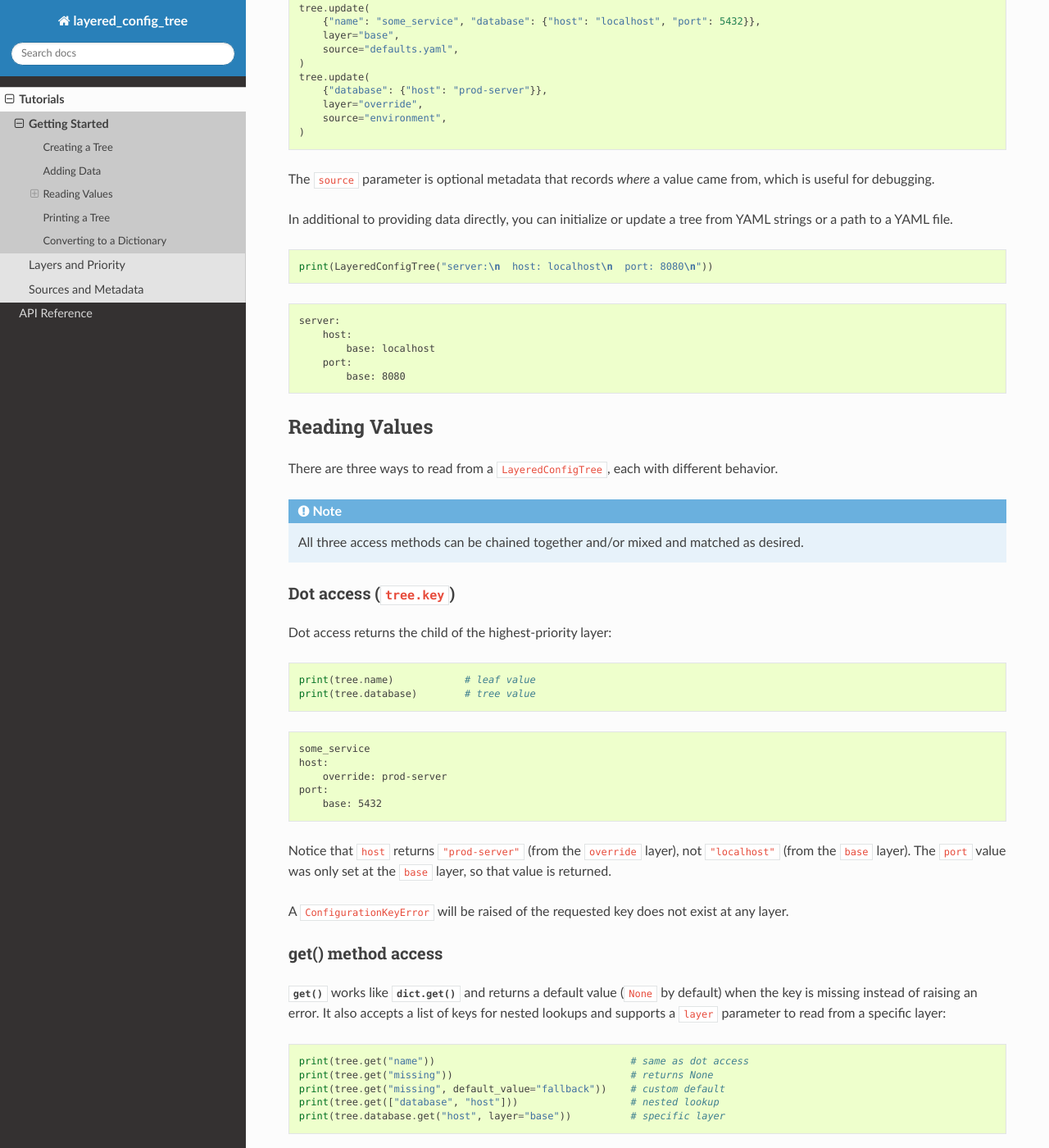
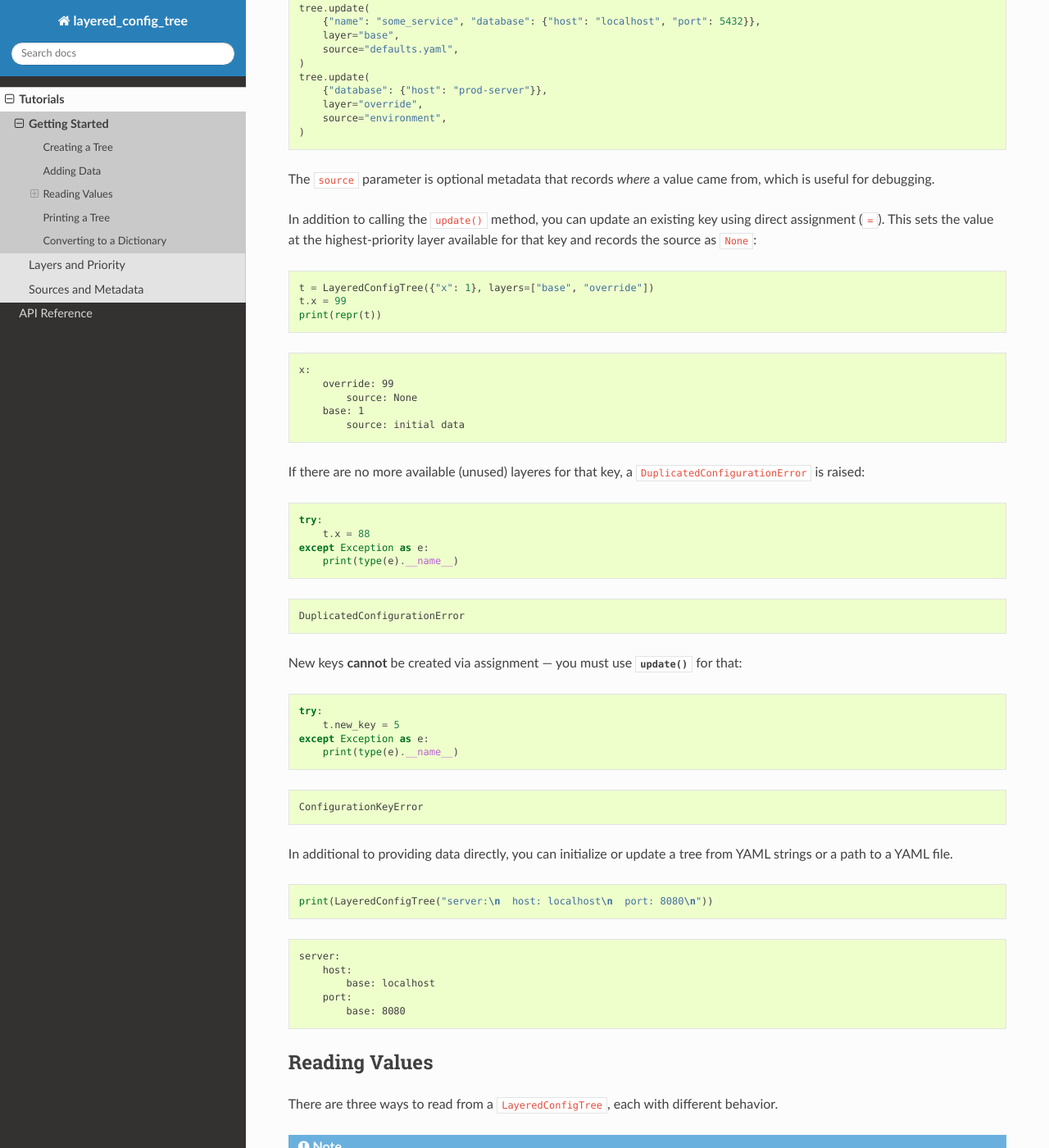
Before and after one commit to ihmeuw/layered_config_tree, a Sphinx documentation site: the page built from docs/source/tutorials/getting_started.rst, in a window 1280 px wide and 1400 px high, scrolled down 849 px. Shown: the whole window at 82% size. Built offline with Sphinx 7.4.7 and the Read the Docs theme 3.1.0, drawn with Linux system fonts in a browser that asks for light colours; the version number could not be read and is left out.

Commit message:
add bit about direct = assignment

```diff
--- a/docs/source/tutorials/getting_started.rst
+++ b/docs/source/tutorials/getting_started.rst
@@ -56,6 +56,52 @@ specific layer. Data is provided as a (possibly nested) dictionary:
 
 The ``source`` parameter is optional metadata that records *where* a value came
 from, which is useful for debugging.
+
+In addition to calling the ``update()`` method, you can update an existing key using
+direct assignment (``=``). This sets the value at the highest-priority layer available
+for that key and records the source as ``None``:
+
+.. testcode::
+
+    t = LayeredConfigTree({"x": 1}, layers=["base", "override"])
+    t.x = 99
+    print(repr(t))
+
+.. testoutput::
+
+    x:
+        override: 99
+            source: None
+        base: 1
+            source: initial data
+
+If there are no more available (unused) layeres for that key, a ``DuplicatedConfigurationError``
+is raised:
+
+.. testcode::
+
+    try:
+        t.x = 88
+    except Exception as e:
+        print(type(e).__name__)
+
+.. testoutput::
+
+    DuplicatedConfigurationError
+
+New keys **cannot** be created via assignment — you must use :meth:`~layered_config_tree.main.LayeredConfigTree.update`
+for that:
+
+.. testcode::
+
+    try:
+        t.new_key = 5
+    except Exception as e:
+        print(type(e).__name__)
+
+.. testoutput::
+
+    ConfigurationKeyError
 
 In additional to providing data directly, you can initialize or update a tree from
 YAML strings or a path to a YAML file.
```
